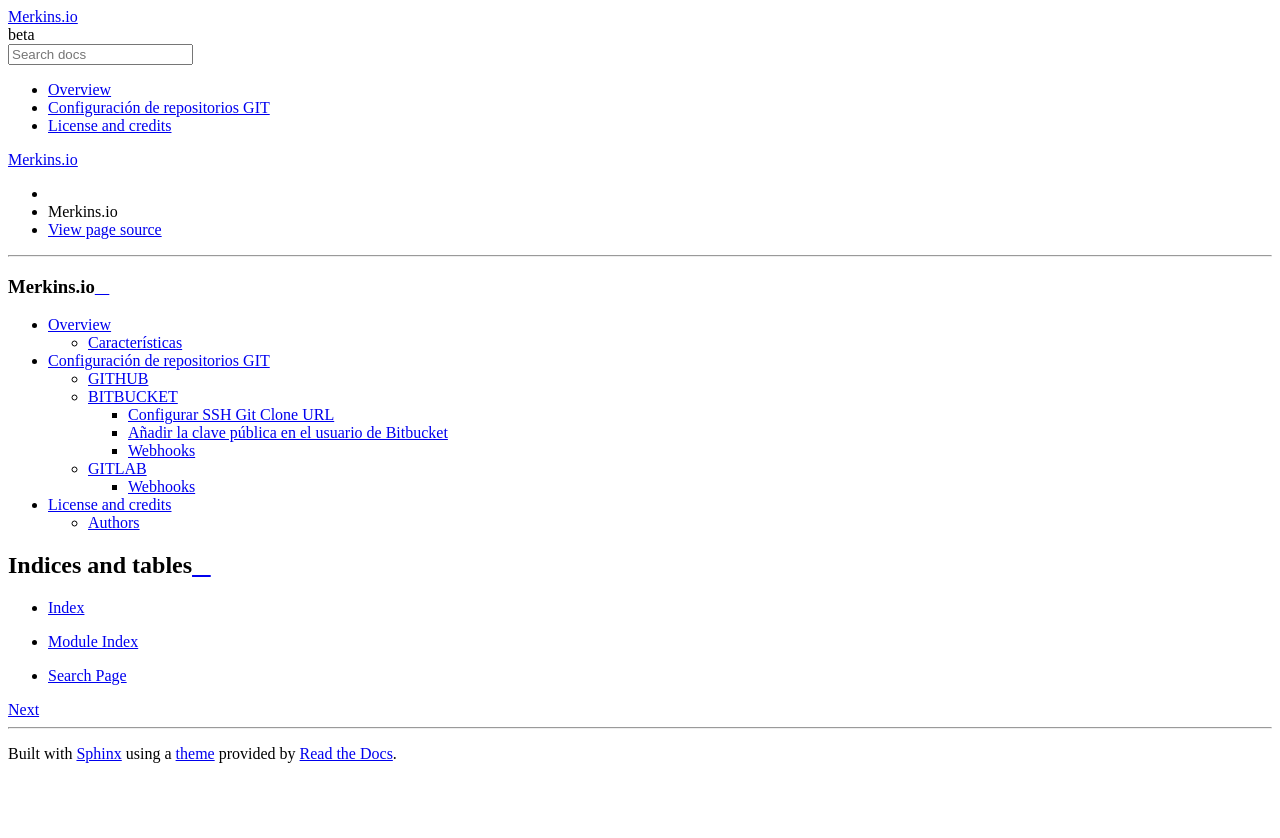
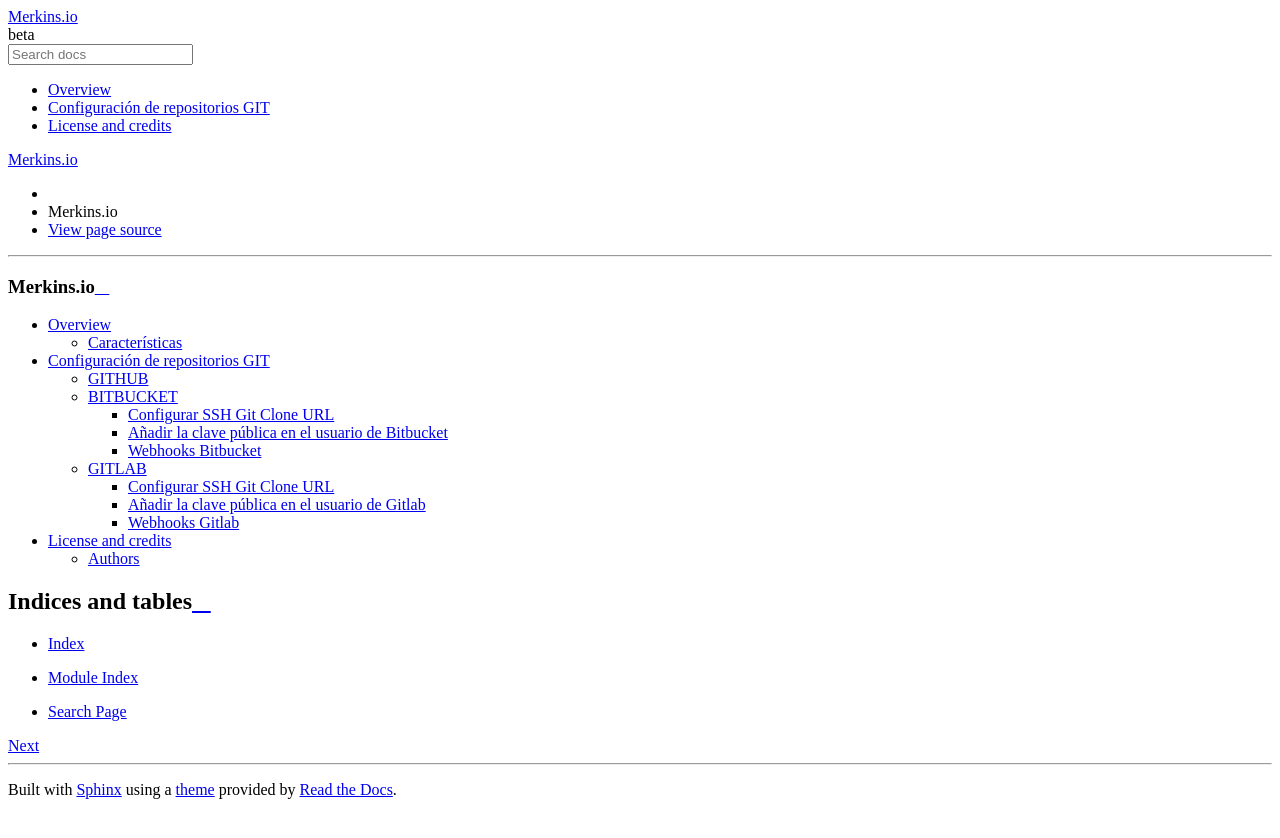
Before and after one commit to merkinsio/merkinsio, a Sphinx documentation site: the page built from source/index.rst, in a window 1280 px wide. Shown: the top 838 px of the page. Built offline with Sphinx 7.4.7 and the Read the Docs theme 2.0.0, drawn with Linux system fonts in a browser that asks for light colours; comment, search, counter and statistics services are not loaded; some of the changed lines change nothing that is shown.

Commit message:
Add gitlab documentation

```diff
--- a/source/configuration.rst
+++ b/source/configuration.rst
@@ -14,9 +14,11 @@
 .. note::
    * Paso 1: `Configurar SSH Git Clone URL`_
    * Paso 2: `Añadir la clave pública en el usuario de Bitbucket`_
+   * Paso 3: `Webhooks Bitbucket`_
 
-.. _Configure SSH Git Clone URL: configuration.html#configurar-ssh-git-clone-url
+.. _Configurar SSH Git Clone URL: configuration.html#configurar-ssh-git-clone-url
 .. _Añadir la clave pública en el usuario de Bitbucket: configuration.html#id1
+.. _Webhooks Bitbucket: configuration.html#id3
 
 
 Configurar SSH Git Clone URL
@@ -49,7 +51,7 @@
 .. image:: _static/bitbucket/bitbucket_5_add_ssh_key.png
     :alt: Normal mode
 
-Webhooks
+Webhooks Bitbucket
 -------------
 
 Para que Merkinsio compile en cada cambio de código es necesario configurar
@@ -70,5 +72,57 @@
 GITLAB
 ==================
 
-Webhooks
+.. note::
+   * Paso 1: `Configurar SSH Git Clone URL`_
+   * Paso 2: `Añadir la clave pública en el usuario de Gitlab`_
+   * Paso 3: `Webhooks Gitlab`_
+
+   .. _Configurar SSH Git Clone URL: #configuration.html#configurar-ssh-git-clone-url
+   .. _Añadir la clave pública en el usuario de Gitlab: #configuration.html#anadir-la-clave-publica-en-el-usuario-de-gitlab
+   .. _Webhooks Gitlab: #configuration.html#id7
+
+Configurar SSH Git Clone URL
 -------------
+
+   .. image:: _static/gitlab/gitlab_1_ssh_url.png
+        :alt: Normal mode
+
+
+Añadir la clave pública en el usuario de Gitlab
+-------------
+
+Acceder al panel de perfil del usuario de Bitbucket
+
+.. image:: _static/gitlab/gitlab_2_Settings.png
+    :alt: Normal mode
+
+Seleccionar el menu `SSH Keys`
+
+Copiar la clave pública que se ha generado en Merkinsio
+
+.. image:: _static/bitbucket/bitbucket_4_copiar_desde_merkins.png
+    :alt: Normal mode
+
+Finalmente añadir la clave pública para habilitar que Merkinsio pueda
+acceder a este repositorio
+
+.. image:: _static/gitlab/gitlab_3_SSH_keys.png
+    :alt: Normal mode
+
+Webhooks Gitlab
+-------------
+
+Para que Merkinsio compile en cada cambio de código es necesario configurar
+un webhook en el respositorio.
+
+La url que se necesita copiar es la URL que aparece cuando se accede a la pantalla
+del proyecto en Merkinsio.
+
+.. image:: _static/merkins_webhook.png
+    :alt: Normal mode
+
+En la imagen la URL a copiar en Gitlab es ``https://dashboard.merkins.io/webhooks?appID=77069c08-0a3f-4d43-8a71-2576fb16fdea``
+acceder a la configuración del repositorio de Gitlab y dar de alta la url como un nuevo webhook.
+
+.. image:: _static/gitlab/gitlab_webhook.png
+    :alt: Normal mode
```
Also changed, not shown: source/_static/gitlab/gitlab_1_ssh_url.png (added), source/_static/gitlab/gitlab_2_Settings.png (added), source/_static/gitlab/gitlab_3_SSH_keys.png (added), 1 other file.
